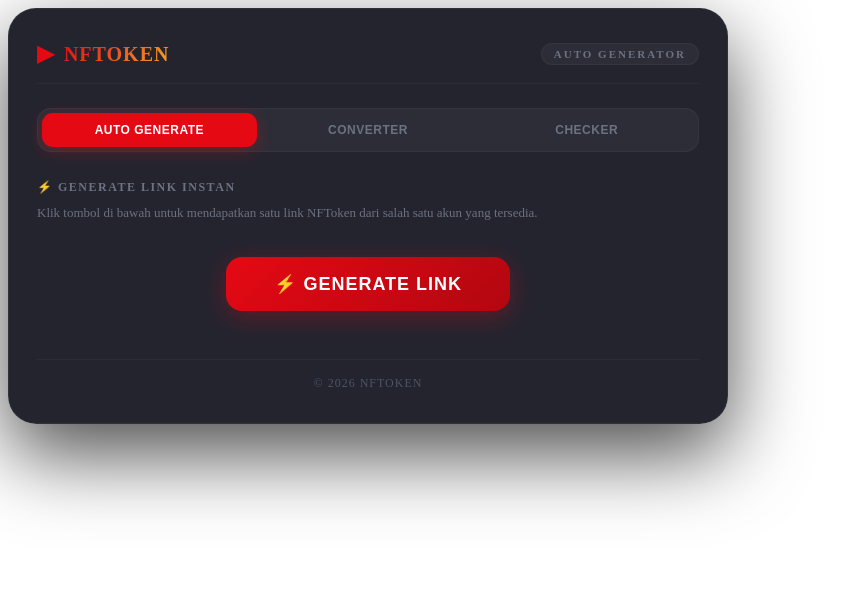
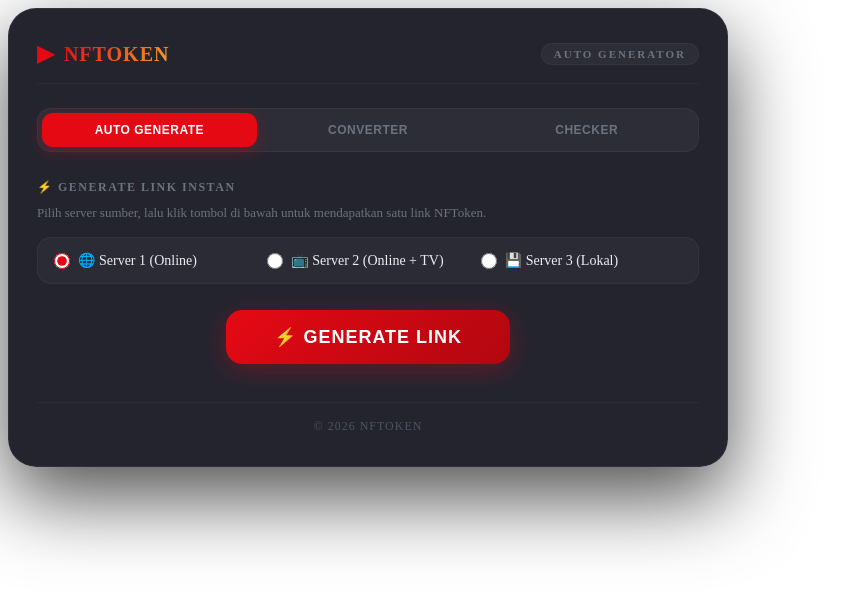
Before and after one commit to agustiawani/sojua, a Next.js app: page / in a window 1280 px wide. Shown: the top 592 px of the page, without its empty margins (0-848 px from the left). Built offline with nearby package versions, Linux system fonts and the light colour scheme.

Commit message:
Update index.js

```diff
--- a/pages/index.js
+++ b/pages/index.js
@@ -15,15 +15,16 @@ export default function Home() {
   const [savedCookies, setSavedCookies] = useState([]);
   const [newCookieName, setNewCookieName] = useState('');
 
-  // ===== STATE UNTUK CHECKER (dengan expiry) =====
-  const [checkResults, setCheckResults] = useState({}); // { cookieId: { status: 'valid'|'invalid'|'checking', expiry: '...' } }
+  // ===== STATE UNTUK CHECKER =====
+  const [checkResults, setCheckResults] = useState({});
 
-  // ===== STATE UNTUK AUTO GENERATE =====
+  // ===== STATE UNTUK AUTO GENERATE (dengan pilihan server) =====
+  const [selectedServer, setSelectedServer] = useState('external1');
   const [autoGenLoading, setAutoGenLoading] = useState(false);
   const [autoGenResult, setAutoGenResult] = useState(null);
   const [autoGenError, setAutoGenError] = useState('');
 
-  // ===== LOAD DARI LOCALSTORAGE =====
+  // ===== LOAD DARI LOCALSTORAGE (Converter) =====
   useEffect(() => {
     const stored = localStorage.getItem('netflix_cookies');
     if (stored) {
@@ -104,7 +105,7 @@ export default function Home() {
     }
   };
 
-  // ===== CHECKER (dengan expiry) =====
+  // ===== CHECKER =====
   const handleCheckCookie = async (cookieStr, cookieId) => {
     setCheckResults(prev => ({ ...prev, [cookieId]: { status: 'checking', expiry: null } }));
     const result = await callConvertApi(cookieStr);
@@ -127,13 +128,13 @@ export default function Home() {
     }
   };
 
-  // ===== AUTO GENERATE =====
+  // ===== AUTO GENERATE (dengan pilihan server) =====
   const handleAutoGenerate = async () => {
     setAutoGenLoading(true);
     setAutoGenError('');
     setAutoGenResult(null);
     try {
-      const res = await fetch('/api/auto-generate');
+      const res = await fetch(`/api/auto-generate?server=${selectedServer}`);
       const data = await res.json();
       if (res.ok && data.success) {
         setAutoGenResult(data);
@@ -163,7 +164,6 @@ export default function Home() {
       </Head>
 
       <div className="container">
-        {/* HEADER */}
         <header>
           <div className="logo">
             <span className="logo-icon">▶</span>
@@ -186,14 +186,48 @@ export default function Home() {
         </div>
 
         {/* ============================================ */}
-        {/* TAB: AUTO GENERATE (tetap sama) */}
+        {/* TAB: AUTO GENERATE (dengan pilihan server) */}
         {/* ============================================ */}
         {activeTab === 'auto' && (
           <div className="tab-content">
             <div className="section-label">⚡ GENERATE LINK INSTAN</div>
             <p className="hint">
-              Klik tombol di bawah untuk mendapatkan satu link NFToken dari salah satu akun yang tersedia.
+              Pilih server sumber, lalu klik tombol di bawah untuk mendapatkan satu link NFToken.
             </p>
+
+            {/* Pilihan Server */}
+            <div className="server-selector">
+              <label className="server-option">
+                <input
+                  type="radio"
+                  name="server"
+                  value="external1"
+                  checked={selectedServer === 'external1'}
+                  onChange={() => setSelectedServer('external1')}
+                />
+                <span className="server-label">🌐 Server 1 (Online)</span>
+              </label>
+              <label className="server-option">
+                <input
+                  type="radio"
+                  name="server"
+                  value="external2"
+                  checked={selectedServer === 'external2'}
+                  onChange={() => setSelectedServer('external2')}
+                />
+                <span className="server-label">📺 Server 2 (Online + TV)</span>
+              </label>
+              <label className="server-option">
+                <input
+                  type="radio"
+                  name="server"
+                  value="local"
+                  checked={selectedServer === 'local'}
+                  onChange={() => setSelectedServer('local')}
+                />
+                <span className="server-label">💾 Server 3 (Lokal)</span>
+              </label>
+            </div>
 
             <div className="auto-generate-area">
               <button
@@ -256,7 +290,7 @@ export default function Home() {
         )}
 
         {/* ============================================ */}
-        {/* TAB: CONVERTER (dengan perbaikan tampilan) */}
+        {/* TAB: CONVERTER (sama) */}
         {/* ============================================ */}
         {activeTab === 'converter' && (
           <div className="tab-content">
@@ -315,7 +349,6 @@ export default function Home() {
 
             {error && <div className="error-box"><strong>❌ Error:</strong> {error}</div>}
 
-            {/* Hasil Converter dengan tampilan lebih jelas */}
             {result && (
               <div className="result-box converter-result">
                 <div className="result-header">
@@ -374,7 +407,7 @@ export default function Home() {
         )}
 
         {/* ============================================ */}
-        {/* TAB: CHECKER (dengan expiry) */}
+        {/* TAB: CHECKER (sama) */}
         {/* ============================================ */}
         {activeTab === 'checker' && (
           <div className="tab-content">
@@ -435,8 +468,9 @@ export default function Home() {
         </footer>
       </div>
 
-      {/* ===== STYLES (diperbarui untuk kontras dan kerapian) ===== */}
+      {/* ===== STYLES ===== */}
       <style jsx>{`
+        /* === Global === */
         * { box-sizing: border-box; margin: 0; padding: 0; }
         body {
           background: #0a0a0f;
@@ -519,13 +553,43 @@ export default function Home() {
           padding: 20px 0;
         }
 
+        /* ===== SERVER SELECTOR ===== */
+        .server-selector {
+          display: flex;
+          flex-wrap: wrap;
+          gap: 12px;
+          background: rgba(255,255,255,0.03);
+          padding: 14px 16px;
+          border-radius: 14px;
+          border: 1px solid rgba(255,255,255,0.04);
+        }
+        .server-option {
+          display: flex;
+          align-items: center;
+          gap: 8px;
+          cursor: pointer;
+          font-size: 14px;
+          color: #eaeef2;
+          flex: 1;
+          min-width: 120px;
+        }
+        .server-option input[type="radio"] {
+          accent-color: #e50914;
+          width: 16px;
+          height: 16px;
+          cursor: pointer;
+        }
+        .server-label {
+          font-weight: 500;
+        }
+
         /* ===== AUTO GENERATE ===== */
         .auto-generate-area {
           display: flex;
           flex-direction: column;
           gap: 12px;
           align-items: center;
-          padding: 20px 0;
+          padding: 10px 0;
         }
         .btn-generate-auto {
           padding: 16px 48px;
@@ -629,7 +693,7 @@ export default function Home() {
           transform: none; box-shadow: none;
         }
 
-        /* ===== RESULT BOX (Converter & Auto) ===== */
+        /* ===== RESULT BOX ===== */
         .result-box {
           padding: 20px 22px;
           background: rgba(16,185,129,0.06);
@@ -804,7 +868,7 @@ export default function Home() {
           background: rgba(229,9,20,0.1);
         }
 
-        /* ===== SAVED SECTION (Converter) ===== */
+        /* ===== SAVED SECTION ===== */
         .saved-section {
           background: rgba(255,255,255,0.03);
           border-radius: 12px; padding: 12px 14px;
@@ -862,6 +926,8 @@ export default function Home() {
           .cookie-card { flex-direction: column; align-items: flex-start; }
           .cookie-card-status { min-width: auto; text-align: left; }
           .btn-generate-auto { width: 100%; padding: 14px 24px; font-size: 16px; }
+          .server-selector { flex-direction: column; gap: 8px; }
+          .server-option { min-width: auto; }
         }
         @media (max-width: 400px) {
           .container { padding: 14px 10px; }
@@ -873,6 +939,3 @@ export default function Home() {
     </>
   );
 }
-
-// ===== KOMPONEN RESULT DISPLAY (tidak digunakan lagi karena sudah inline di Converter) =====
-// (Saya hapus karena hasil Converter sekarang sudah di-render langsung di dalam tab)
```
